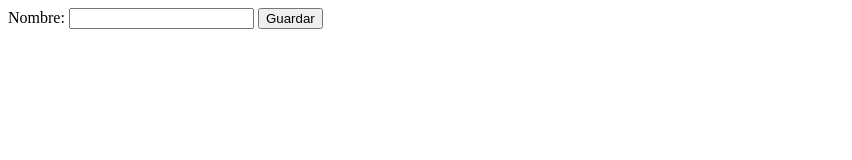
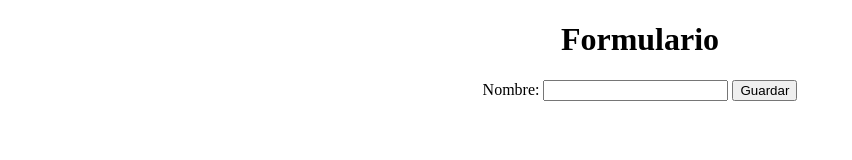
Before and after one commit to jaime9lozano/DockerDespliegue, a plain HTML site: page docker/nginx/index.html in a window 1280 px wide. Shown: the whole page, without its empty margins (0-852 px from the left). Drawn offline with Linux system fonts and the light colour scheme.

Commit message:
retoques

```diff
--- a/docker/nginx/index.html
+++ b/docker/nginx/index.html
@@ -4,8 +4,14 @@
     <meta charset="UTF-8">
     <meta name="viewport" content="width=device-width, initial-scale=1.0">
     <title>Formulario</title>
+    <style>
+        body{
+            text-align: center;
+        }
+    </style>
 </head>
 <body>
+    <h1>Formulario</h1>
     <form action="http://localhost:3000/api/saveName" method="post">
         <label for="name">Nombre:</label>
         <input type="text" id="name" name="name" required>
```
